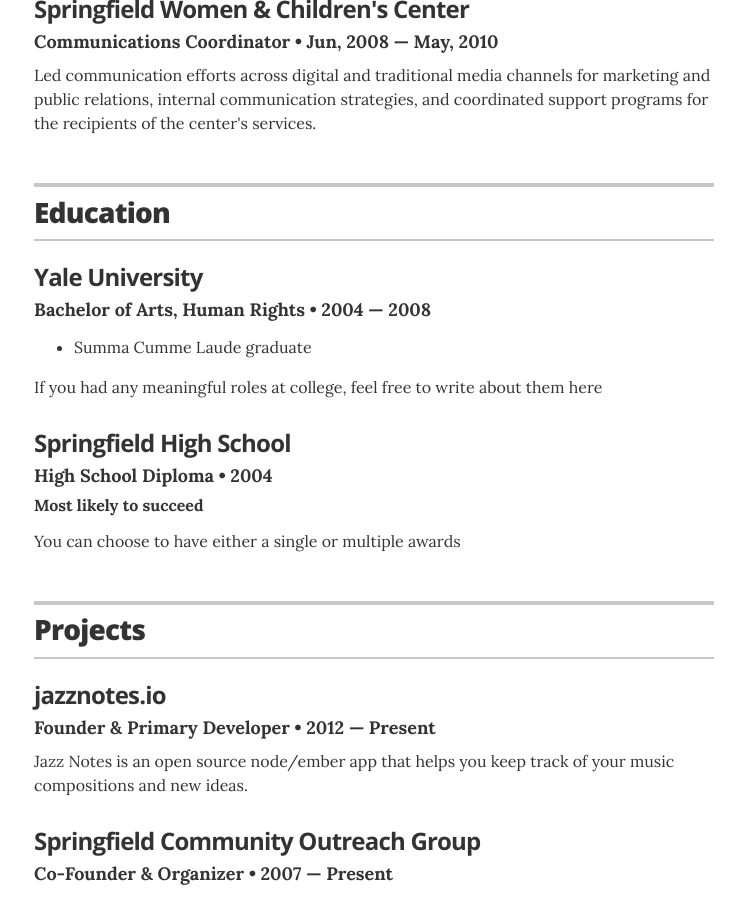
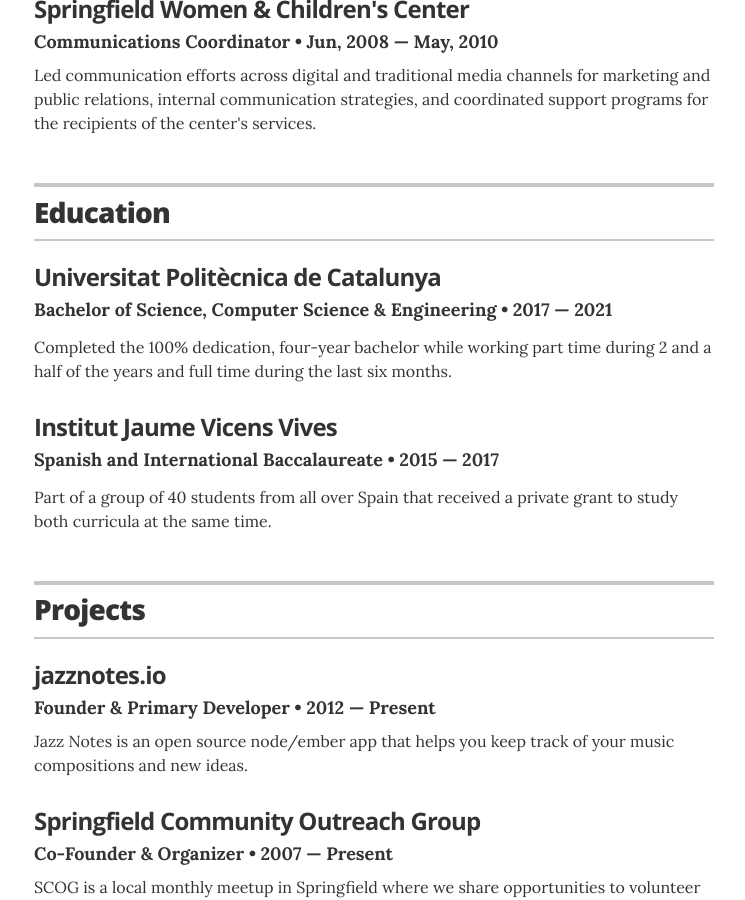
Before and after one commit to bm-eduard/CV, a Jekyll site: the page built from index.html, in a window 1280 px wide and 900 px high, scrolled down 979 px. Shown: the whole window, without its empty margins (266-1011 px from the left). Built offline with Jekyll 4.4.1, drawn with Linux system fonts in a browser that asks for light colours.

Commit message:
add proper education

```diff
--- a/_data/education.yml
+++ b/_data/education.yml
@@ -1,13 +1,13 @@
 # Degree
-- degree: Bachelor of Arts, Human Rights
-  uni: Yale University
-  year: 2004 &mdash; 2008
-  awards:
-    - award: Summa Cumme Laude graduate
-  summary: If you had any meaningful roles at college, feel free to write about them here
+- degree: Bachelor of Science, Computer Science & Engineering
+  uni: Universitat Politècnica de Catalunya
+  year: 2017 &mdash; 2021
+  # awards:
+  #   - award: Summa Cumme Laude graduate
+  summary: Completed the 100% dedication, four-year bachelor while working part time during 2 and a half of the years and full time during the last six months.
 
-- degree: High School Diploma
-  uni: Springfield High School
-  year: 2004
-  award: Most likely to succeed
-  summary: You can choose to have either a single or multiple awards
+- degree: Spanish and International Baccalaureate
+  uni: Institut Jaume Vicens Vives
+  year: 2015 &mdash; 2017
+  # award: Most likely to succeed
+  summary: Part of a group of 40 students from all over Spain that received a private grant to study both curricula at the same time.
```
